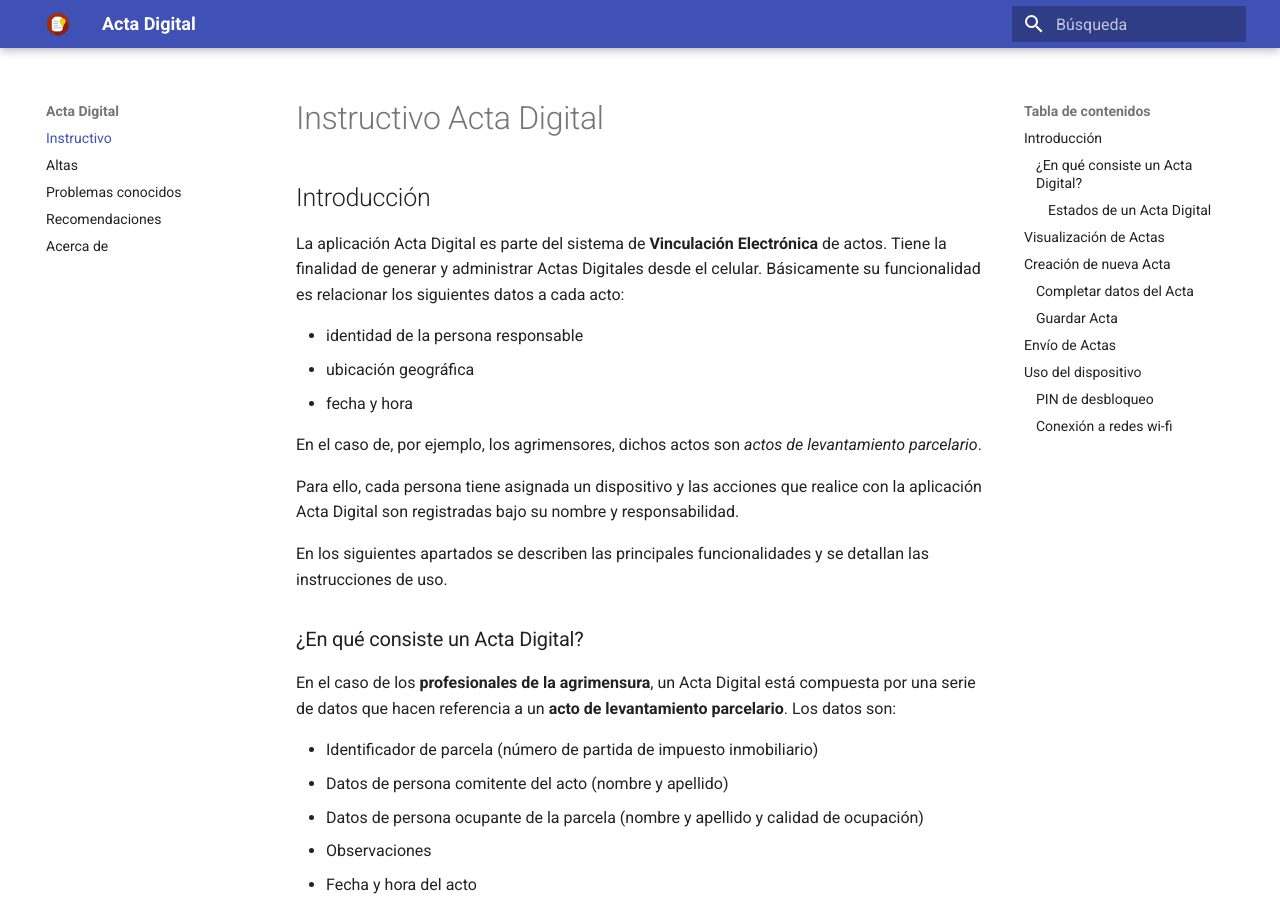
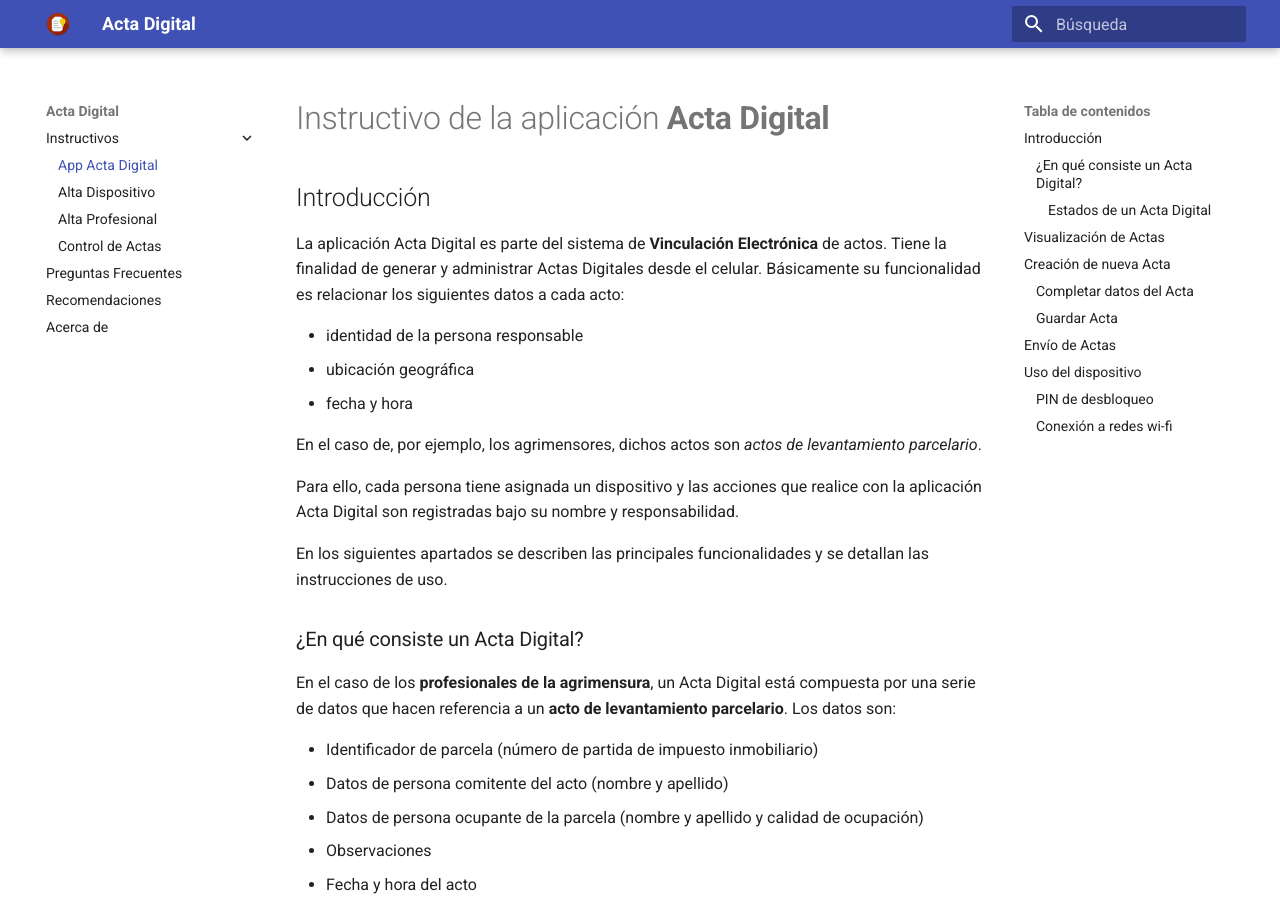
Before and after one commit to actadigital/docs, an MkDocs documentation site: the page built from docs/instructivo-app.md, in a window 1280 px wide and 900 px high. Built offline with MkDocs 1.6.1 and Material for MkDocs 9.7.7, drawn with Linux system fonts in a browser that asks for light colours.

Commit message:
re-estructure and some minor changes

```diff
--- a/docs/instructivo-app.md
+++ b/docs/instructivo-app.md
@@ -1,4 +1,4 @@
-# Instructivo Acta Digital
+# Instructivo de la aplicación **Acta Digital**
 
 ## Introducción
 
--- a/mkdocs.yml
+++ b/mkdocs.yml
@@ -4,11 +4,18 @@ theme:
   logo: img/logos/logox.png
   favicon: img/logos/logox.png
   language: 'es'
+  feature:
+    tabs: false
 nav:
-  - Instructivo: instructivo-app.md
-  - Altas: alta.md
-  - Problemas conocidos: conocidos.md
+  - Instructivos:
+    - App Acta Digital: instructivo-app.md
+    - Alta Dispositivo: instructivo-alta-dispositivo.md
+    - Alta Profesional: instructivo-alta-persona.md
+    - Control de Actas: instructivo-control.md
+  - Preguntas Frecuentes: preguntas-frecuentes.md
   - Recomendaciones: recomendaciones.md
-  - Acerca de : acerca.md
+  - Acerca de: acerca.md
 markdown_extensions:
   - admonition
+  - toc:
+      permalink: true
```
Also changed, not shown: docs/alta.md (deleted, +0 -109 lines), docs/conocidos.md (deleted, +0 -42 lines), docs/instructivo-alta-dispositivo.md (added, +121 -0 lines), docs/instructivo-alta-persona.md (added, +6 -0 lines), docs/instructivo-control.md (added, +4 -0 lines), docs/preguntas-frecuentes.md (added, +56 -0 lines).
